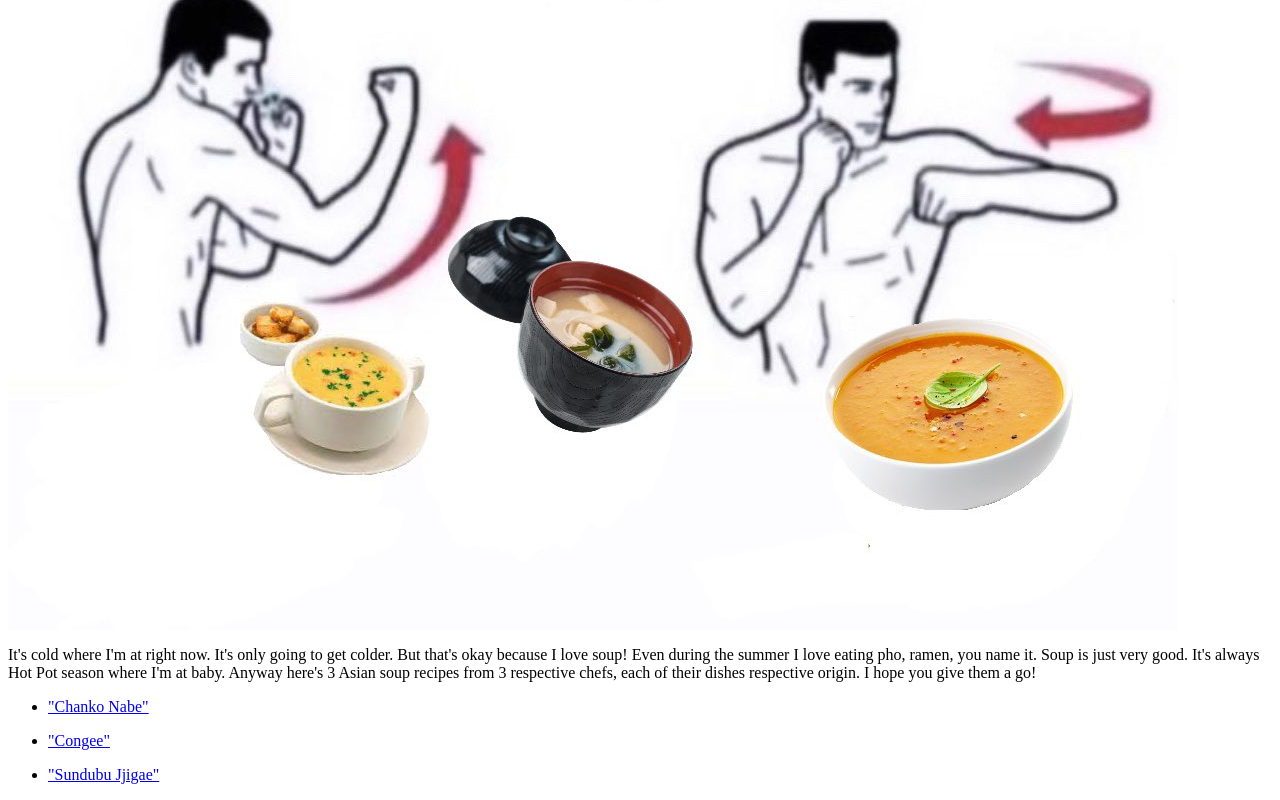
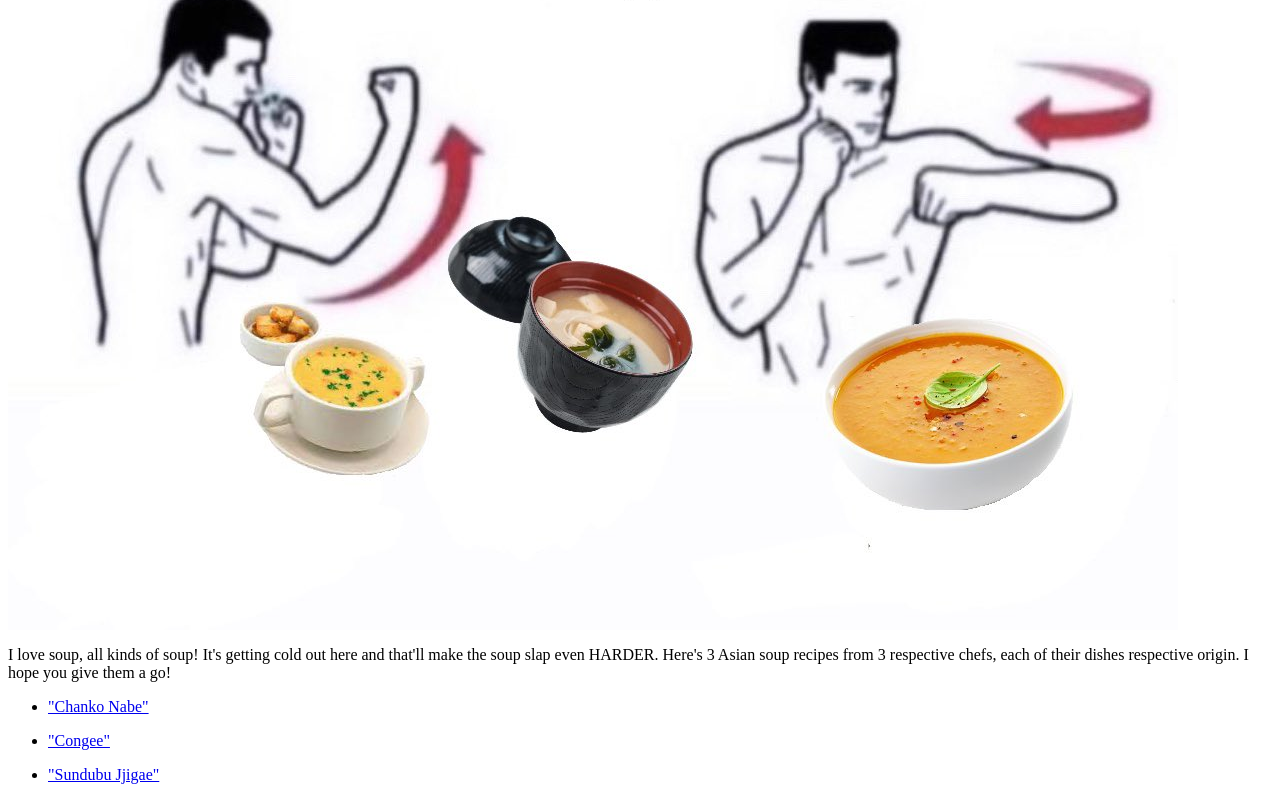
Before and after one commit to DoctorGirlfriend/odin-recipes, a plain HTML site: page index.html in a window 1280 px wide. Shown: the part 859-1659 px from the top of the page. Drawn offline with Linux system fonts and the light colour scheme.

Commit message:
Update index.html

```diff
--- a/index.html
+++ b/index.html
@@ -5,9 +5,8 @@
     <p><h1>Odin Recipes</h1></p>
    <p><head><strong>I LOVE SOUP SEASON</strong></head></p>
    <img src="odin-recipes/recipes/soup.jpg">
-   <head><p>It's cold where I'm at right now. It's only going to get colder. But that's okay because I love soup! Even during the summer I love eating
-    pho, ramen, you name it. Soup is just very good. It's always Hot Pot season where I'm at baby.
-    Anyway here's 3 Asian soup recipes from 3 respective chefs, each of their dishes respective origin. I hope you give them a go!</p></head>
+   <head><p>I love soup, all kinds of soup! It's getting cold out here and that'll make the soup slap even HARDER. Here's 3 Asian soup recipes from 3 respective chefs, each of their dishes respective origin.
+       I hope you give them a go!</p></head>
   <ul>
     <li><p><a href="odin-recipes/recipes/Chanko/recipe.html">"Chanko Nabe"</a></p></li>
     <p><li><a href="odin-recipes/recipes/Congee/recipe.html">"Congee"</a></li></p>
```
